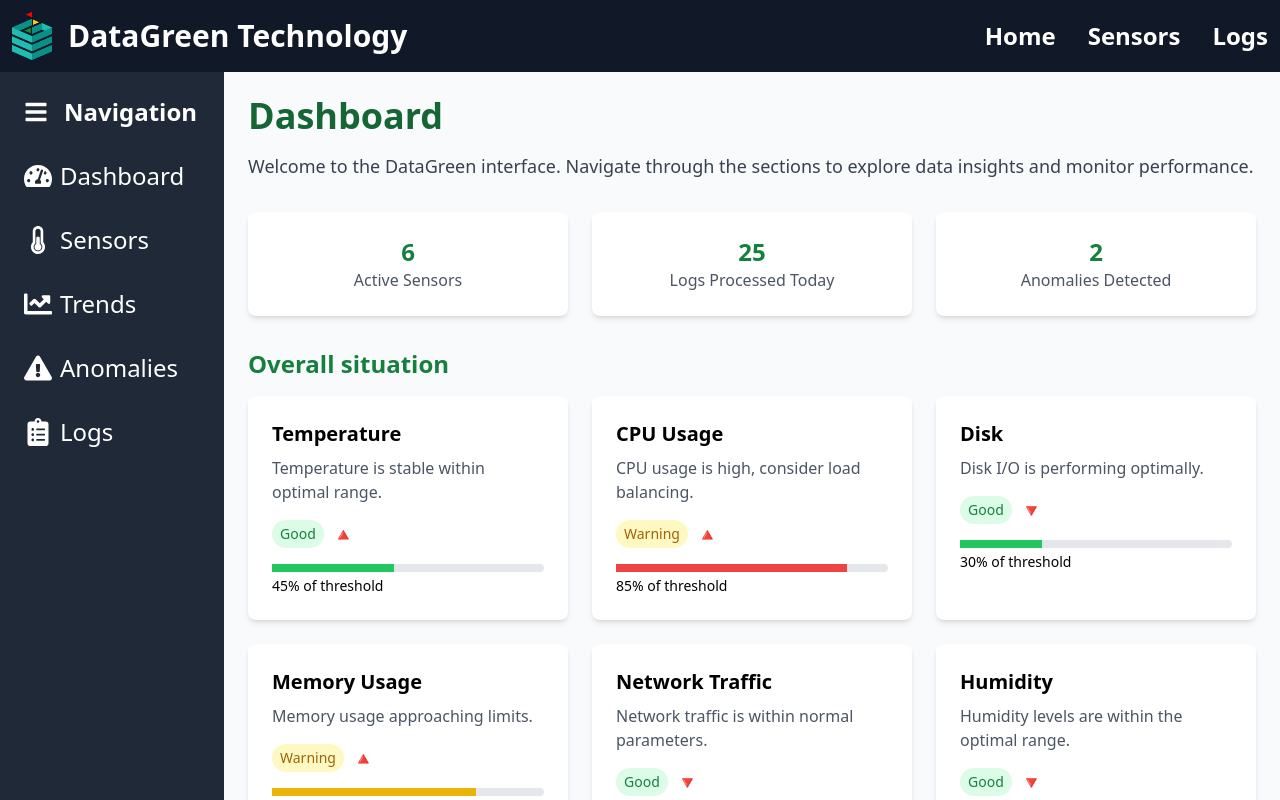
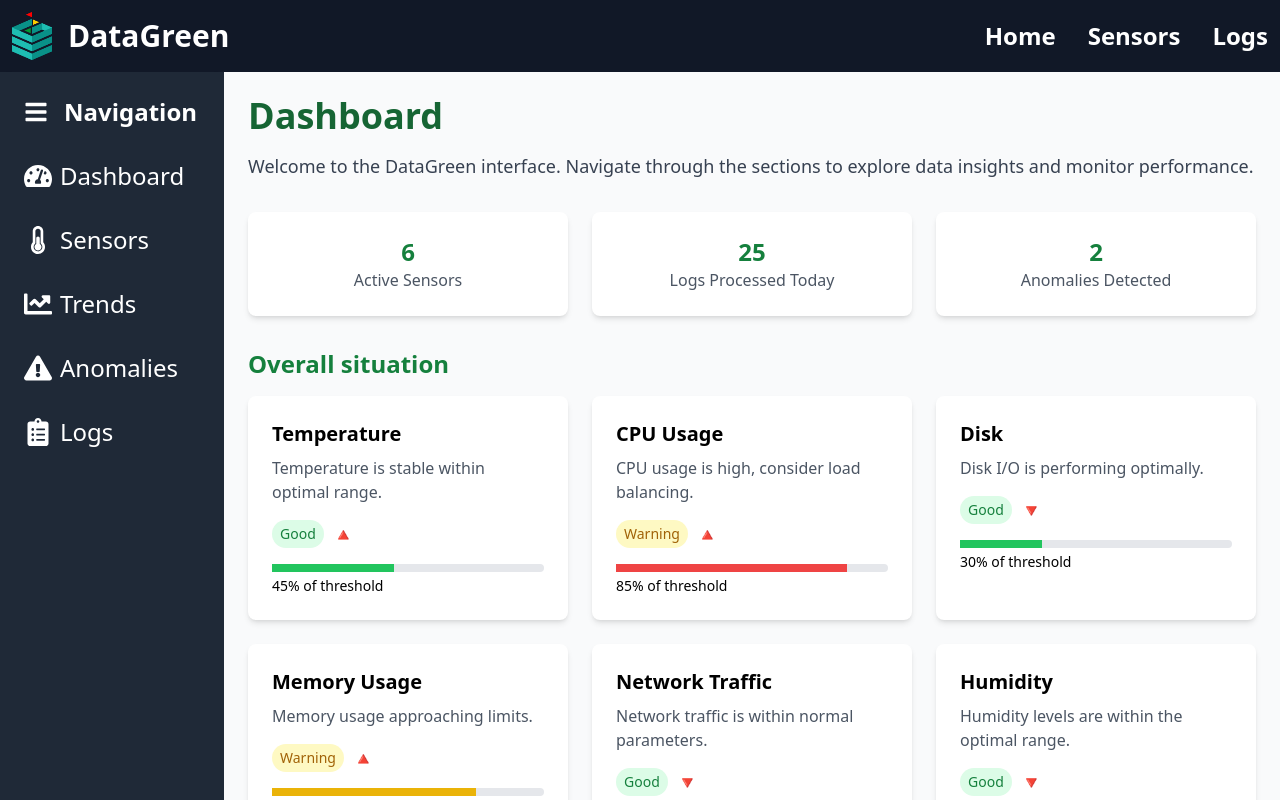
Before and after one commit to DataGreenbyNetsooon/dg-interface-mockup, a React (Vite) app: page / in a window 1280 px wide. Shown: the top 800 px of the page. Built offline with nearby package versions, Linux system fonts and the light colour scheme.

Commit message:
updating page name

```diff
--- a/src/components/Navbar.jsx
+++ b/src/components/Navbar.jsx
@@ -7,7 +7,7 @@
       <div className="container mx-auto flex justify-between items-center">
         <div className="flex items-center space-x-4">
           <img src={logo} alt="DataGreen Logo" className="h-12 w-10" />
-          <h1 className="text-3xl font-bold">DataGreen Technology</h1>
+          <h1 className="text-3xl font-bold">DataGreen</h1>
         </div>
         <div className="space-x-8 text-2xl font-semibold">
           <a href="/" className="hover:text-green-300">Home</a>
```
